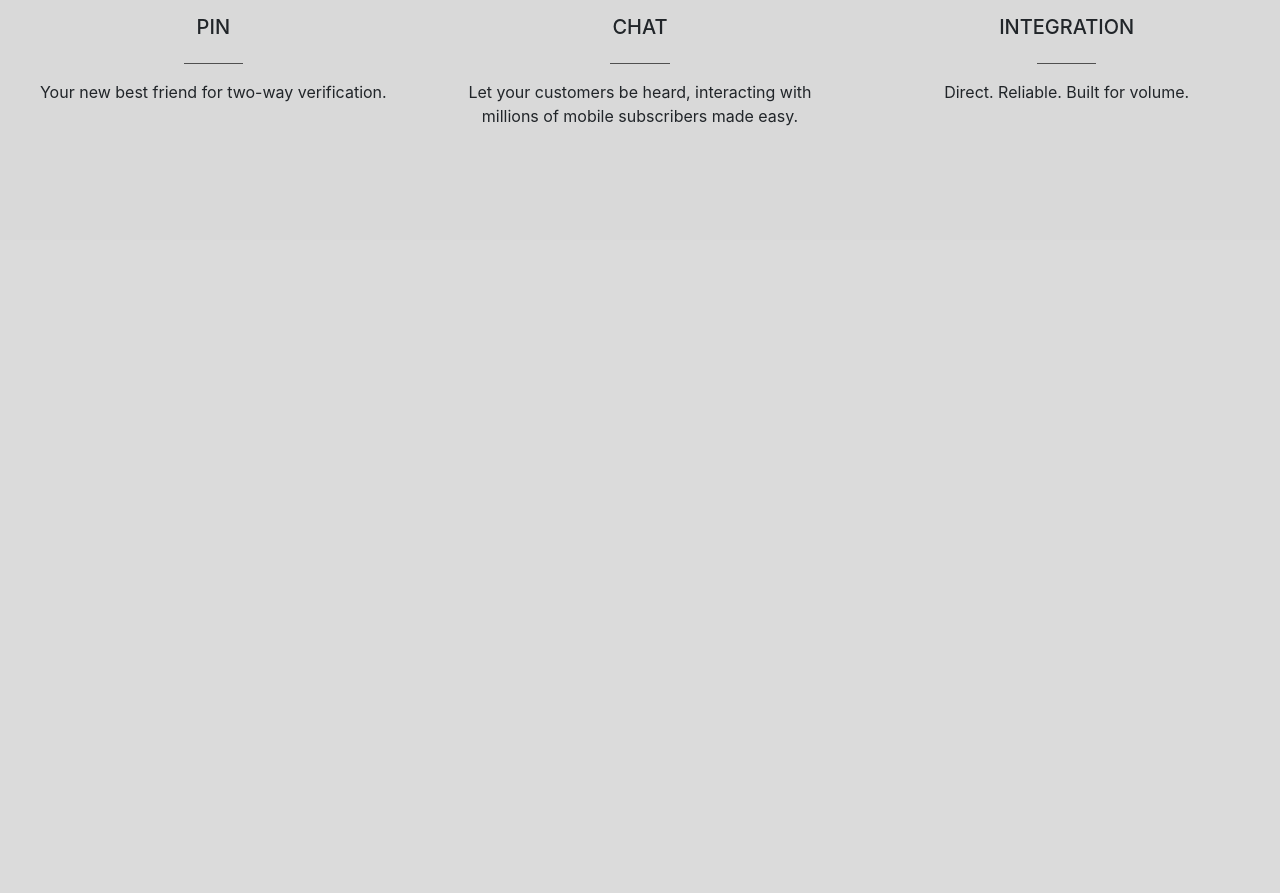
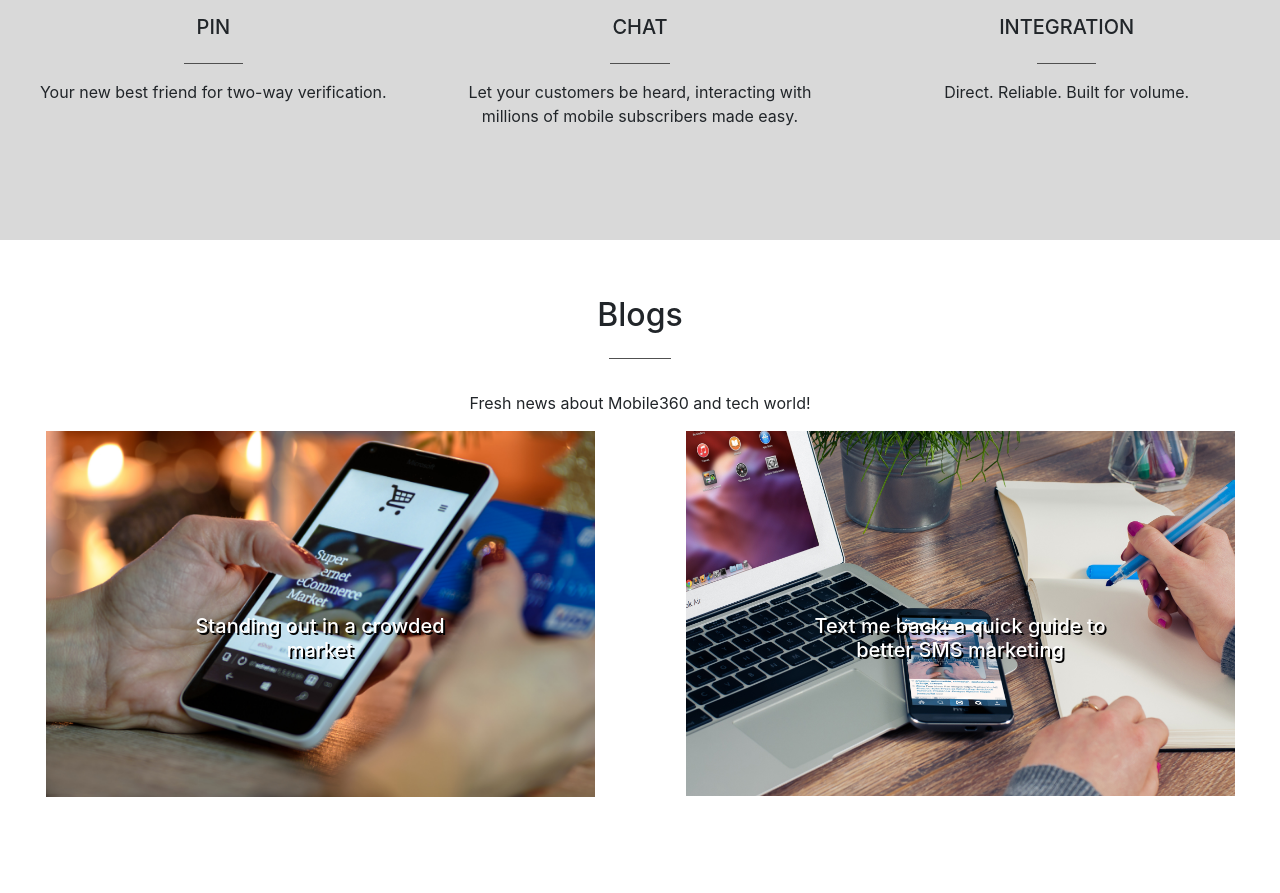
Before and after one commit to nicayme/m360, a PHP site: page / in a window 1280 px wide. Shown: the part 1616-2509 px from the top of the page. Before the commit the page ends 1742 px from the top, so only its background shows below. Run offline with PHP 8.4, Linux system fonts and the light colour scheme; some libraries are stand-ins or nearby versions.

Commit message:
added blog section

```diff
--- a/css/style.css
+++ b/css/style.css
@@ -121,3 +121,22 @@ a.dropdown-item {
   margin: 0 auto;
   padding-top: 2rem;
 }
+
+/* BLOG SECTION */
+
+img.blog-img {
+	width:90%;
+    transition: transform .2s; /* Animation */
+    margin: 0 auto;
+}
+img.blog-img:hover {
+    transform: scale(1.05); /* (150% zoom - Note: if the zoom is too large, it will go outside of the viewport) */
+}
+.blog-text {
+	color:#FFF;
+	position: absolute;
+    top: 50%;
+    left: 50%;
+    transform: translate(-50%, -50%);
+    text-shadow: 2px 2px #000;
+}
--- a/index.php
+++ b/index.php
@@ -191,5 +191,38 @@ SMS campaigns to improve customer relationships and increase profits of your bus
 </div>
 
 
+<!--- Three Column Section -->
+<div class="container-fluid padding " >
+	<div class="row text-center padding">
+		<div class="col-12">
+			<div class="my-space"></div>
+			<h2 class="my-4" >Blogs</h2>
+			<hr class="my-line">
+			<div class="my-space">Fresh news about Mobile360 and tech world!</div>
+		</div>
+
+		<div class="col-xs-12 col-sm-6 col-md-6 ">
+
+			<img src="img/blog-1.jpg" class="img-responsive blog-img">
+			<h5 class="my-4 blog-text">Standing out in a crowded market</h5>
+
+
+		</div>
+		<div class="col-xs-12 col-sm-6 col-md-6">
+			<img src="img/blog-2.jpg" class="img-responsive blog-img">
+			<h5 class="my-4 blog-text">Text me back: a quick guide to better SMS marketing</h5>
+
+		</div>
+
+
+
+
+
+
+	</div>
+	<div class="my-space"></div>
+</div>
+
+
 </body>
 </html>
```
Also changed, not shown: img/blog-1.jpg (added), img/blog-2.jpg (added).
